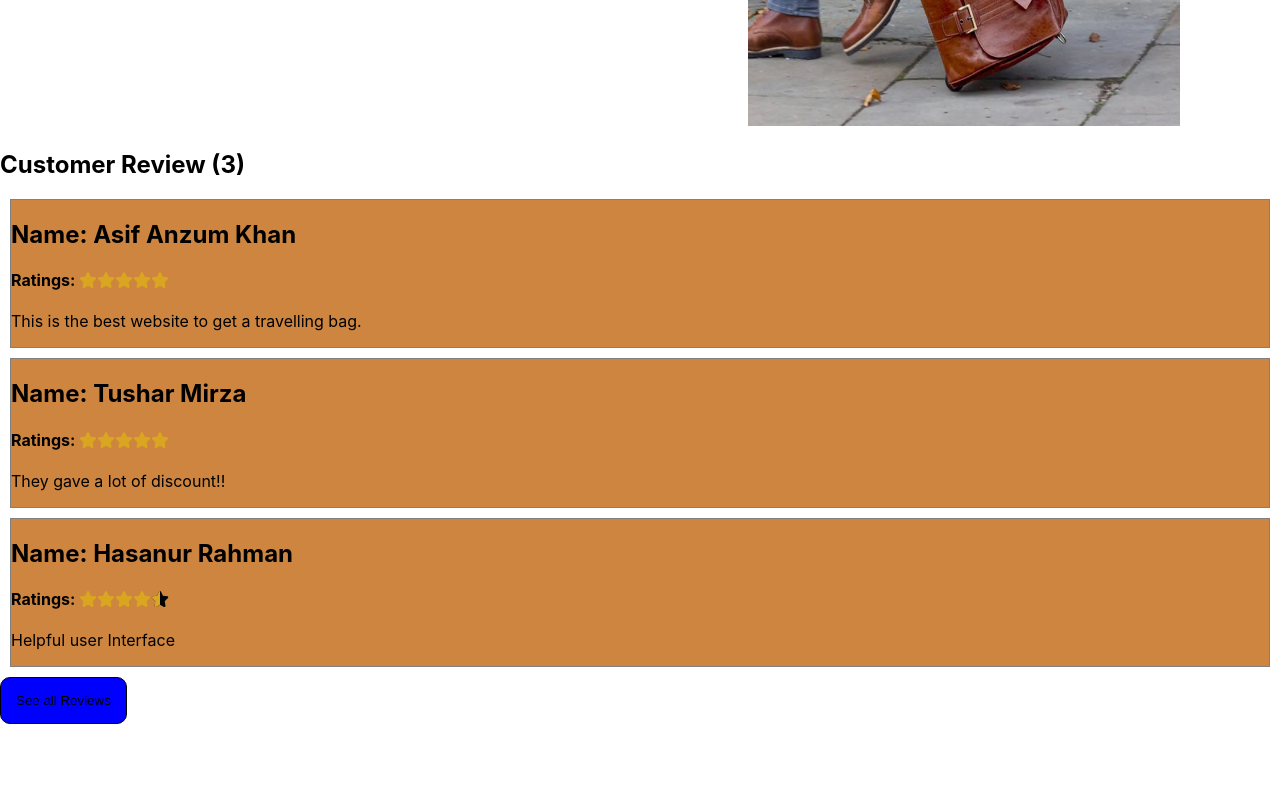
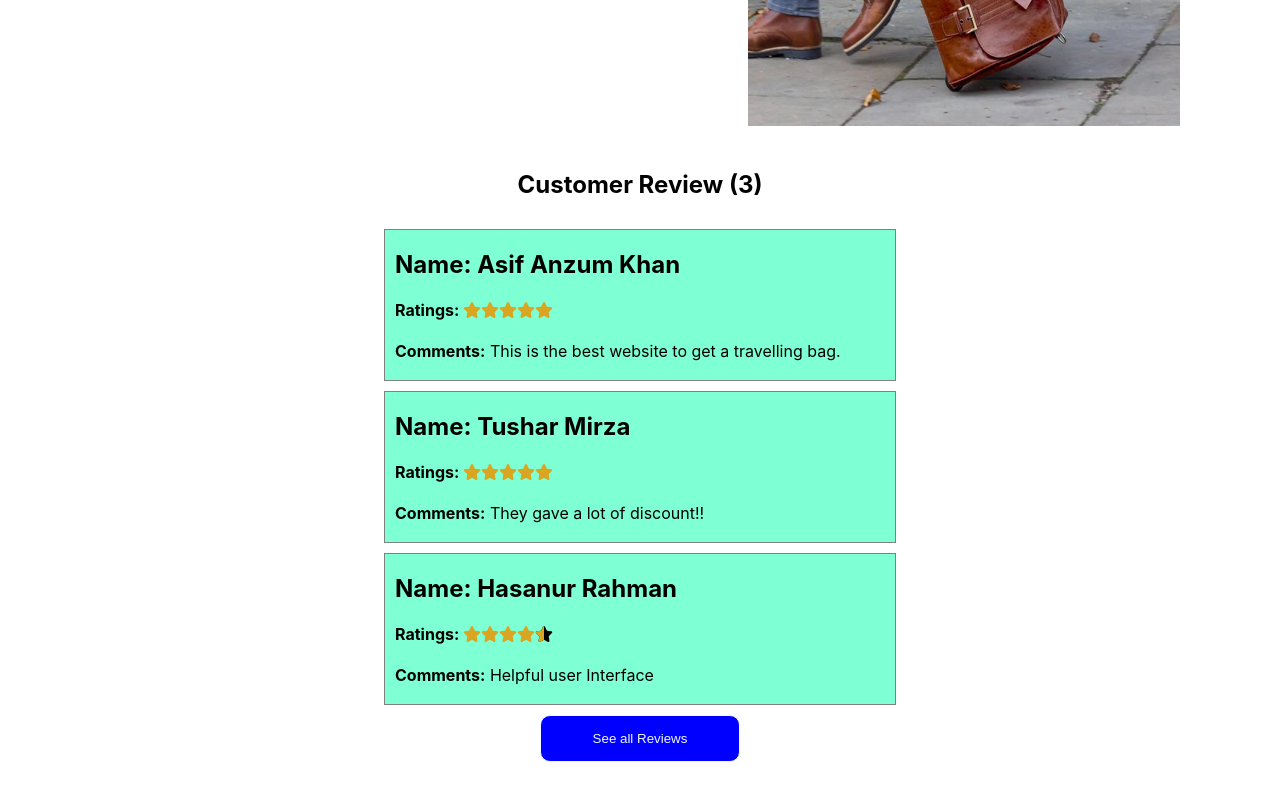
Before and after one commit to MdZillurRahman/product-analysis, a React (Create React App) app: page / in a window 1280 px wide. Shown: the part 502-1302 px from the top of the page. Before the commit the page ends 1226 px from the top, so only its background shows below. Built offline with nearby package versions, Linux system fonts and the light colour scheme.

Commit message:
Finishing Touch

```diff
--- a/src/Components/About/About.js
+++ b/src/Components/About/About.js
@@ -3,7 +3,7 @@ import React from 'react';
 const About = () => {
     return (
         <div>
-
+            <h2>About US</h2>
         </div>
     );
 };
--- a/src/Components/Blogs/Blogs.css
+++ b/src/Components/Blogs/Blogs.css
@@ -1,4 +1,13 @@
-.Q-A{
-    margin-left: 20px;
-    text-justify: distribute;
+.q-a{
+    margin: 50px;
 }
+
+td, th{
+    border:black thin solid;
+    max-width:50%;
+    width:50%;
+}
+
+table{
+    width:100%;
+}
--- a/src/Components/Blogs/Blogs.js
+++ b/src/Components/Blogs/Blogs.js
@@ -1,28 +1,34 @@
 import React from 'react';
+import './Blogs.css';
 
 const Blogs = () => {
     return (
-        <div className='Q-A'>
+        <div className='q-a'>
             <div>
                 <h2>Question 1: What is Semantic tag?</h2>
-                <p> <b>Answer: </b>Semantic HTML tags provide information about the contents of those tags that goes beyond just how they look on a page. A semantic element clearly describes its meaning to both the browser and the developer.</p>
-                <p>Example: article, aside, details, figcaption, figure, footer, header, main, mark, nav, section, summary, time etc.</p>
+                <p> <b>Answer: </b>Semantic HTML tags provide information about the contents of those tags which play a vital rule to make the website interactive. A semantic element clearly describes its meaning to both the browser and the developer.</p>
+                <p>{'Example: <details>, <aside>, <article>, <figcaption>, <figure>,  <time>, <header>, <main>, <mark>, <nav>, <section>, <summary>, <footer> etc.'}</p>
             </div>
+            <br />
             <div>
                 <h2>Question 2: Difference Between Inline elements and block elements.</h2>
                 <p> <b>Answer: </b>
-                    <table className='table'>
+                    <table>
                         <tr>
                             <th>Inline Elements</th>
                             <th>Block Elements</th>
                         </tr>
                         <tr>
-                            <td> inline elements do not force a new line to begin in the document flow.</td>
-                            <td>Block elements, on the other hand, typically cause a line break to occur (although, as usual, this can be changed using CSS).</td>
+                            <td>Inline elements do not need a new line to begin in the document flow.</td>
+                            <td>On the other hand, Block elements cause a line break to occur (although, as usual, this can be changed using CSS).</td>
                         </tr>
                         <tr>
                             <td>An inline element only takes up as much width as necessary.</td>
                             <td>A block-level element always starts on a new line, and the browsers automatically add some space (a margin) before and after the element.</td>
+                        </tr>
+                        <tr>
+                            <td>{'Example: <a>, <strong>, <em>, <b>, <i>, <q>, <mark>, <span> elements are all inline level elements.'}</td>
+                            <td>{'Example: <p>, <h1>, <h2>, <h3>, <h4>, <h5>, <h6>, <ul>, <ol>, <dl>, <pre>, <hr />, <blockquote>, and <address> elements are all block level elements.'}</td>
                         </tr>
                     </table>
                 </p>
--- a/src/Components/Dashboard/Dashboard.css
+++ b/src/Components/Dashboard/Dashboard.css
@@ -7,6 +7,7 @@
 
 .dataChart h3{
     color: #8884d8;
+    text-align: center;
 }
 
 .lineChart{
--- a/src/Components/Home/Home.css
+++ b/src/Components/Home/Home.css
@@ -1,22 +1,32 @@
-.home{
+.home {
     display: flex;
     justify-content: space-between;
     align-items: center;
     margin: 20px 100px;
 }
 
-.home img{
+.home img {
     width: 27rem;
     height: 33rem;
 }
 
-.travelling{
-    color:  orange;
+.travelling {
+    color: orange;
 }
 
-.btn{
+.btn {
+    color: aliceblue;
+    width: 200px;
+    align-items: center;
     background-color: blue;
     border: 1px solid;
     border-radius: 10px;
     padding: 15px;
+    margin-bottom: 50px;
 }
+
+.customerReview {
+    display: flex;
+    flex-direction: column;
+    align-items: center;
+}
--- a/src/Components/Home/Home.js
+++ b/src/Components/Home/Home.js
@@ -3,7 +3,6 @@ import { Link } from 'react-router-dom';
 import useReview from '../../Hooks/useReview';
 import image from '../../images/Men-Genuine-Leather-Travel-Bag-in-Bangladesh.png';
 import Review from '../Review/Review';
-import Reviews from '../Reviews/Reviews';
 import './Home.css';
 
 const Home = () => {
@@ -19,8 +18,8 @@ const Home = () => {
                     <img src={image} alt="" />
                 </div>
             </div>
-            <section>
-                <h1>Customer Review (3)</h1>
+            <section className='customerReview'>
+                <div><h1>Customer Review (3)</h1></div>
                 <div>
                     {
                         reviews.slice(0, 3).map(review => <Review
@@ -29,7 +28,7 @@ const Home = () => {
                         ></Review>)
                     }
                 </div>
-                <Link to='/reviews'><button className='btn'>See all Reviews</button></Link>
+                <div><Link to='/reviews'><button className='btn'>See all Reviews</button></Link></div>
             </section>
         </div>
     );
--- a/src/Components/Review/Review.css
+++ b/src/Components/Review/Review.css
@@ -1,5 +1,8 @@
 .review{
     border: 1px solid gray;
-    background-color: peru;
-    margin: 10px 10px;
+    background-color: aquamarine;
+    margin: 10px 50px;
+    padding-left: 10px;
+    width: 500px;
+    height: 150px;
 }
--- a/src/Components/Review/Review.js
+++ b/src/Components/Review/Review.js
@@ -16,7 +16,7 @@ const Review = (props) => {
                     fullSymbol={<FontAwesomeIcon style={{ color: 'goldenrod' }} icon={faStar} />}
                     readonly
                 ></Rating></h4>
-                <p>{body}</p>
+                <p><b>Comments:</b> {body}</p>
             </div>
         </div>
     );
--- a/src/Components/Reviews/Reviews.css
+++ b/src/Components/Reviews/Reviews.css
@@ -1,6 +1,11 @@
+.allReviews{
+    display: flex;
+    flex-direction: column;
+    align-items: center;
+}
+
 .reviews{
     display: grid;
     grid-template-columns:repeat(2, 1fr);
-    margin-top: 50px;
-    margin-left: 20px;
+    margin-bottom: 50px;
 }
--- a/src/Components/Reviews/Reviews.js
+++ b/src/Components/Reviews/Reviews.js
@@ -6,8 +6,10 @@ import './Reviews.css'
 const Reviews = () => {
     const [reviews, setReviews] = useReview();
     return (
-        <div>
-            <h2>Reviews</h2>
+        <div className='allReviews'>
+            <div>
+                <h2>Review</h2>
+            </div>
             <div className='reviews'>
                 {
                     reviews.map(review => <Review
```
